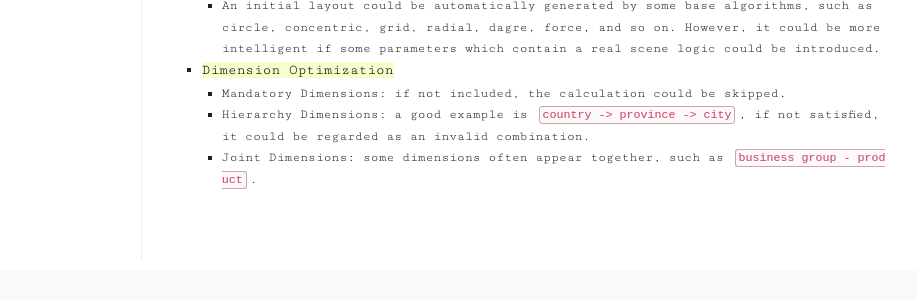
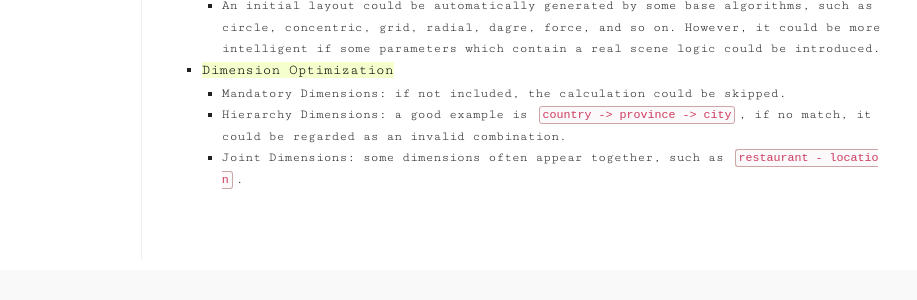
Before and after one commit to crabcanon/crabcanon.github.com, a Jekyll site: the page built from _posts/2020-02-21-relational-olap-tree.md, in a window 1280 px wide. Shown: the part 1978-2278 px from the top of the page, without its empty margins (192-1109 px from the left). Built offline with Jekyll 4.4.1, drawn with Linux system fonts in a browser that asks for light colours.

Commit message:
Update blog

```diff
--- a/_posts/2020-02-21-relational-olap-tree.md
+++ b/_posts/2020-02-21-relational-olap-tree.md
@@ -26,5 +26,5 @@ As I have more time to stay at home, like today, it's a good idea to record some
   - An initial layout could be automatically generated by some base algorithms, such as circle, concentric, grid, radial, dagre, force, and so on. However, it could be more intelligent if some parameters which contain a real scene logic could be introduced.
 - <mark>Dimension Optimization</mark>
   - Mandatory Dimensions: if not included, the calculation could be skipped.
-  - Hierarchy Dimensions: a good example is `country -> province -> city`, if not satisfied, it could be regarded as an invalid combination.
-  - Joint Dimensions: some dimensions often appear together, such as `business group - product`.
+  - Hierarchy Dimensions: a good example is `country -> province -> city`, if no match, it could be regarded as an invalid combination.
+  - Joint Dimensions: some dimensions often appear together, such as `restaurant - location`.
```
